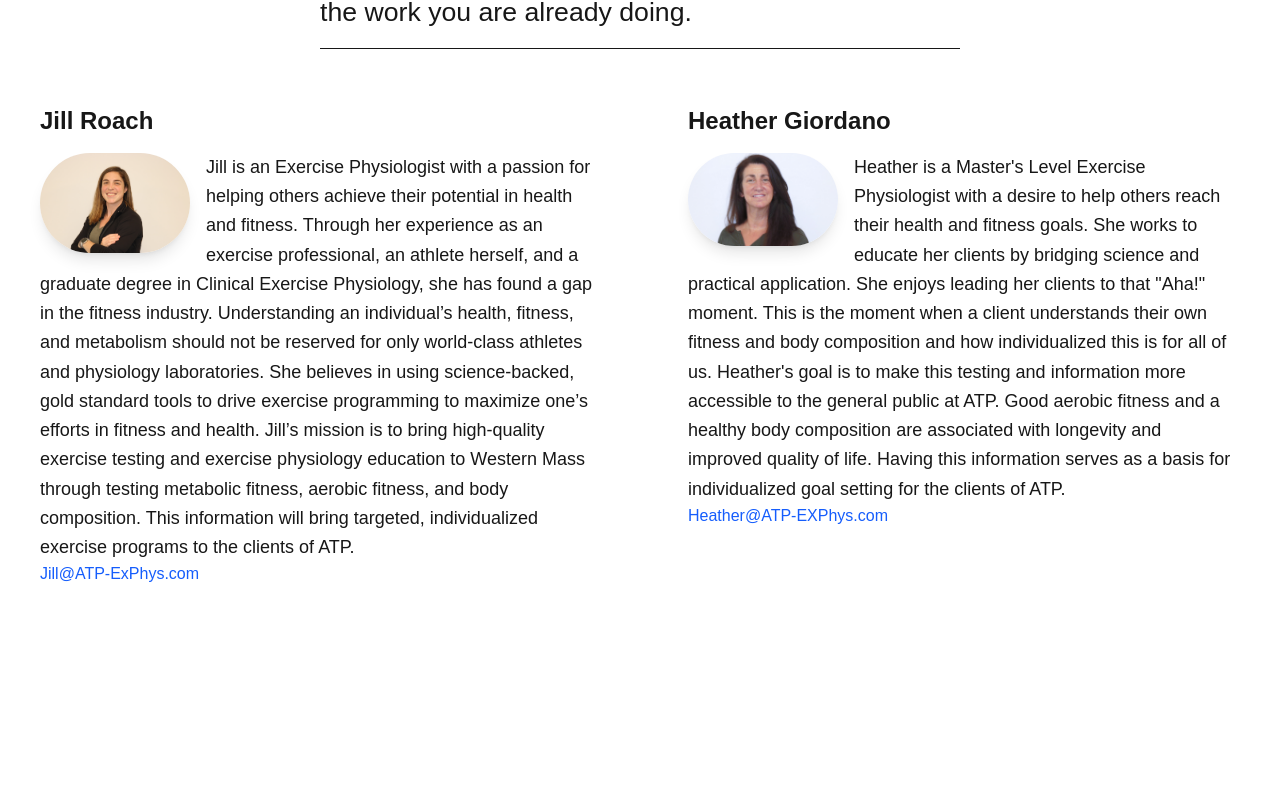
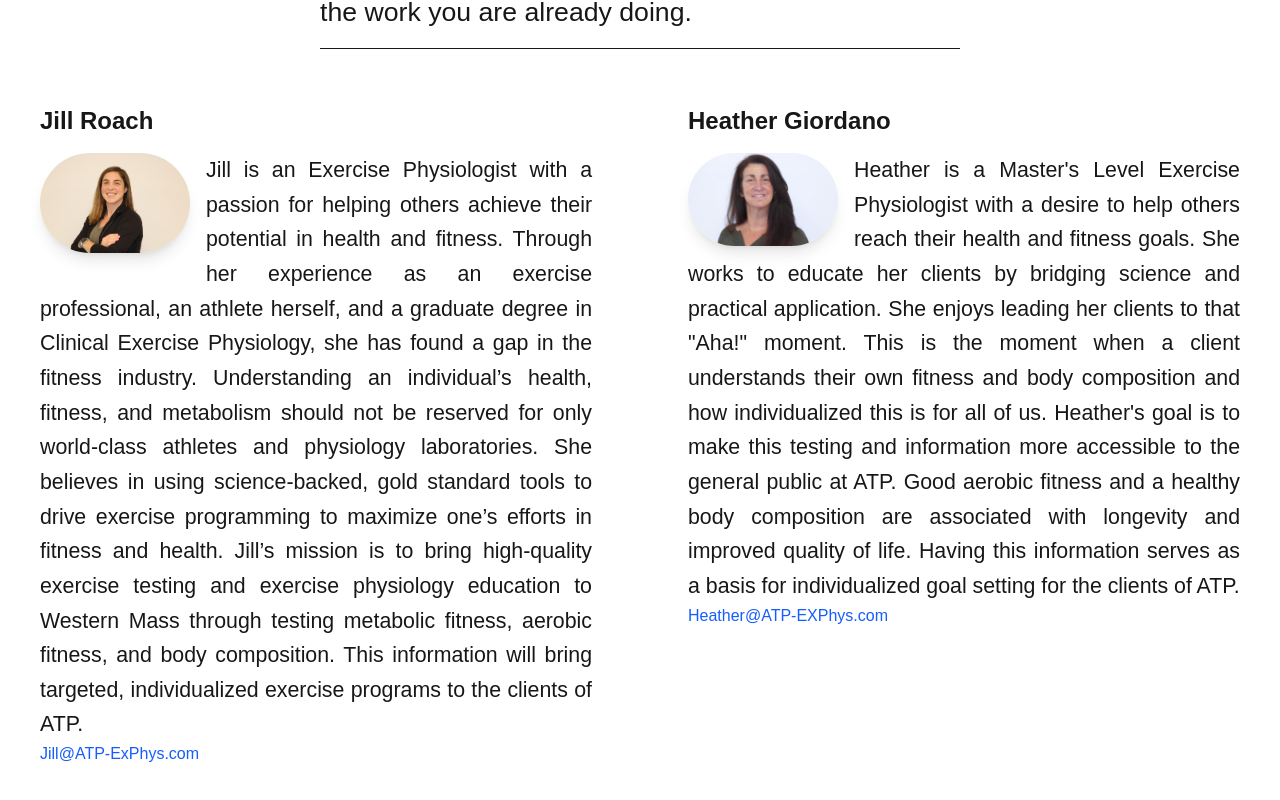
Before and after one commit to SantinoGiordano/NextjsExphys, a Next.js app in the folder atp-exphys/: page / in a window 1280 px wide. Shown: the part 1277-2077 px from the top of the page. Before the commit the page ends 1942 px from the top, so only its background shows below. Built offline with nearby package versions, Linux system fonts and the light colour scheme.

Commit message:
added fontsize checkers

```diff
--- a/atp-exphys/components/HeatherBox.tsx
+++ b/atp-exphys/components/HeatherBox.tsx
@@ -17,7 +17,7 @@ const HeatherBox = () => {
               draggable={false}
               className="rounded-full object-cover shadow-lg float-left mr-4 mb-2"
             />
-            <p className="text-lg font-light leading-relaxed max-w-3xl">
+            <p className="text-lg font-light leading-relaxed max-w-3xl md:text-[16pt] text-justify">
               <span className="font-medium">Heather</span> is a Master&apos;s
               Level Exercise Physiologist with a desire to help others reach
               their health and fitness goals. She works to educate her clients
--- a/atp-exphys/components/JillBox.tsx
+++ b/atp-exphys/components/JillBox.tsx
@@ -17,7 +17,7 @@ const JillBox = () => {
               draggable={false}
               className="rounded-full object-cover shadow-lg float-left mr-4 mb-2"
             />
-            <p className="text-lg font-light leading-relaxed max-w-3xl">
+            <p className="text-lg font-light leading-relaxed max-w-3xl md:text-[16pt] text-justify">
               <span className="font-medium">Jill</span> is an Exercise
               Physiologist with a passion for helping others achieve their
               potential in health and fitness. Through her experience as an
```
